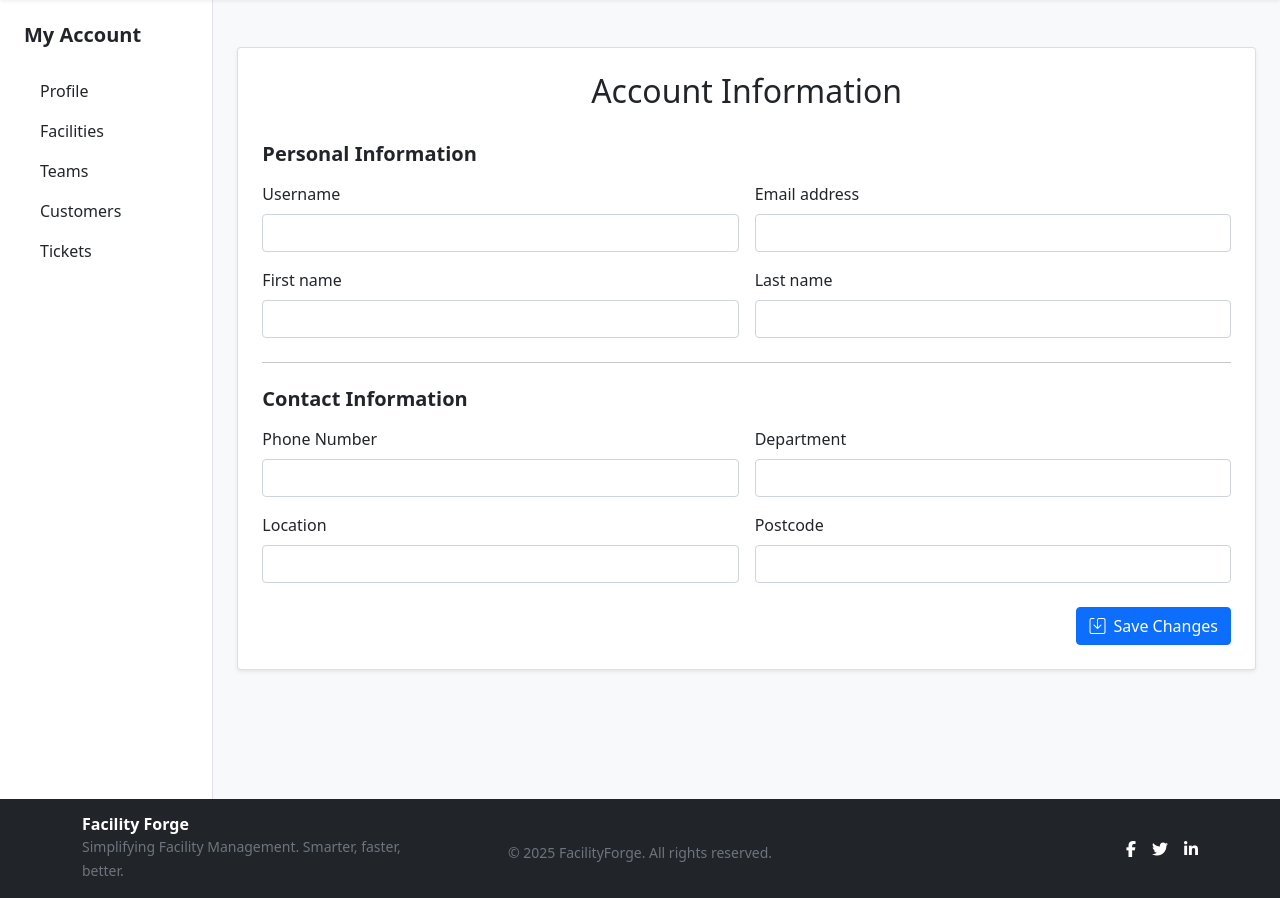
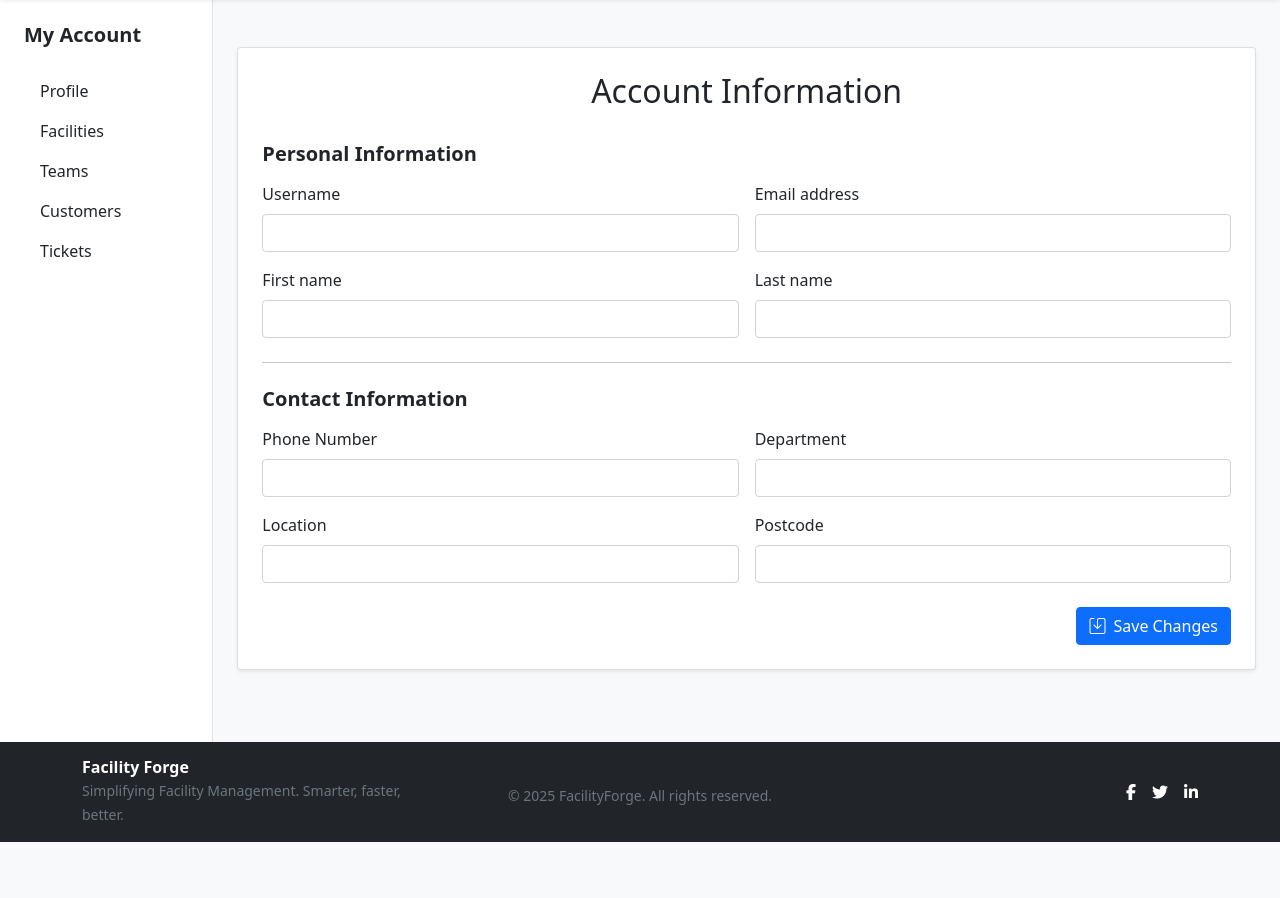
Before and after one commit to DiyanIvanov/facilityForge, a Django app: page /account/ in a window 1280 px wide. Shown: the part 77-975 px from the top of the page. After the commit the page ends 919 px from the top, so only its background shows below. Run offline with Django 5.2, Linux system fonts and the light colour scheme; the visitor is signed in with stand-in values (Sample User, id 1).

Commit message:
fix: side nav height

```diff
--- a/templates/account_management/acc_management_base.html
+++ b/templates/account_management/acc_management_base.html
@@ -1,7 +1,7 @@
 {% extends 'base.html' %}
 
 {% block content %}
-    <section class="flex-grow-1 d-flex flex-column" style="background-color: #f8f9fa;">
+    <section class="flex-grow-1 d-flex flex-column" style="background-color: #f8f9fa; min-height: 80vh;">
         <div class="container-fluid">
             <div class="row">
                 {% include 'account_management/side_nav.html' %}
--- a/templates/account_management/side_nav.html
+++ b/templates/account_management/side_nav.html
@@ -1,5 +1,5 @@
 <!-- Sidebar for md and up -->
-<nav class="col-md-3 col-lg-2 bg-white border-end p-4 min-vh-100 d-none d-md-block">
+<nav class="col-md-3 col-lg-2 bg-white border-end p-4 d-none d-md-block" style="min-height: 83vh;">
     <h5 class="fw-bold mb-4">My Account</h5>
     <ul class="nav flex-column">
         <li class="nav-item"><a class="nav-link text-dark active" href="{% url 'edit-profile' %}">Profile</a></li>
```
